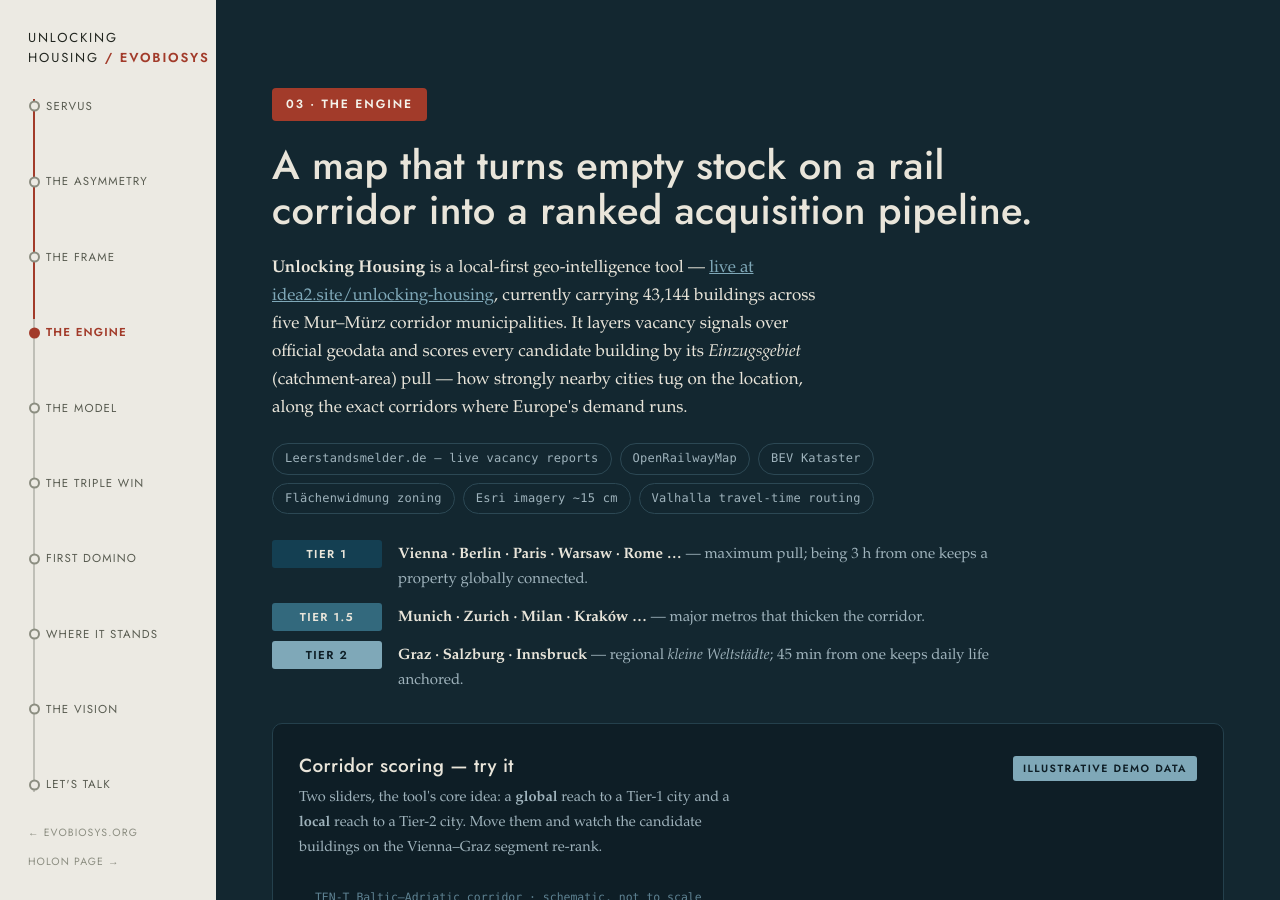
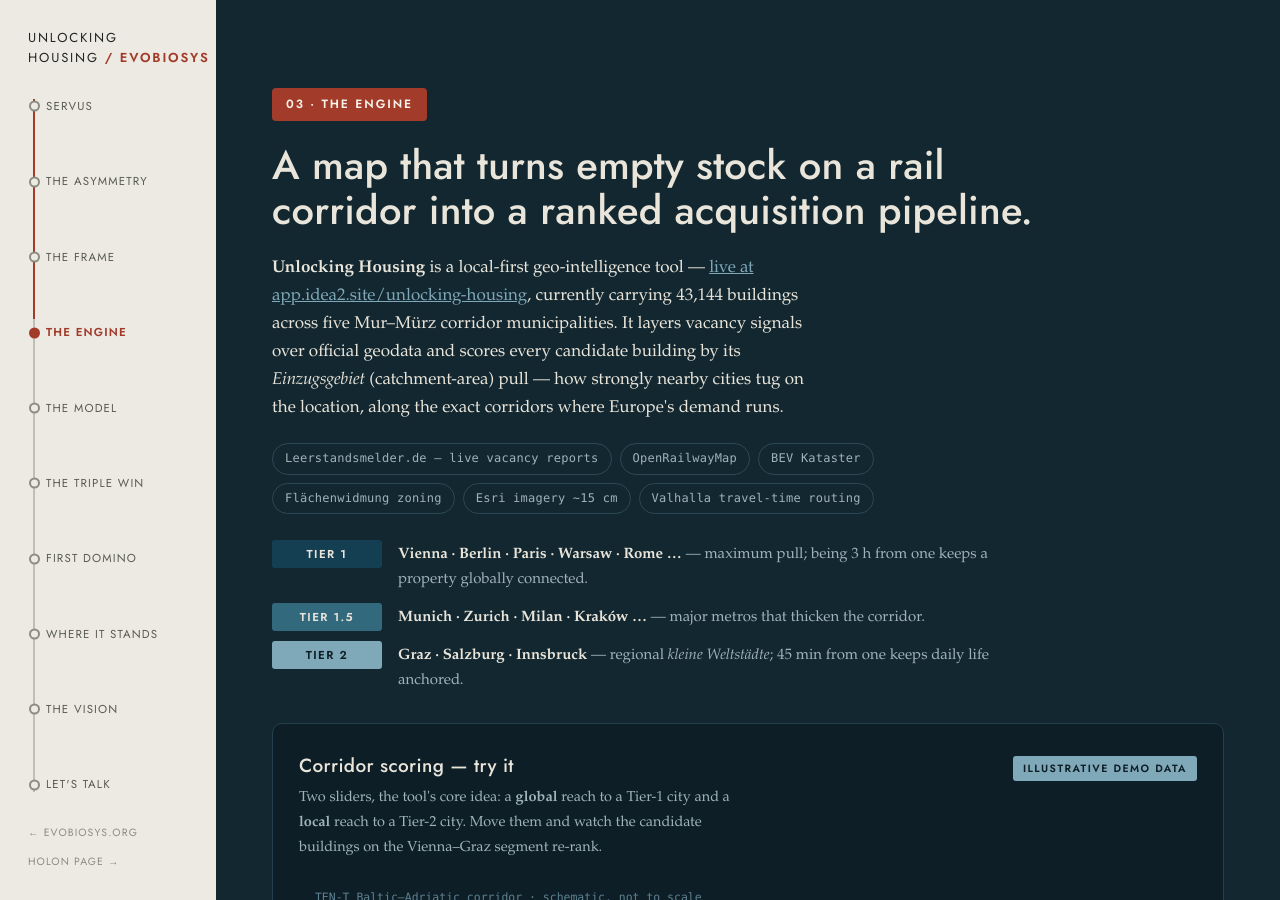
Before and after one commit to Evobiosys/evobiosys.org, a Jekyll site: the page built from pitch/unlocking-housing.html, in a window 1280 px wide and 900 px high, scrolled down 3016 px. Built offline with Jekyll 4.4.1, drawn with Linux system fonts in a browser that asks for light colours; some of the changed text lies outside the part shown.

Commit message:
pitch/unlocking-housing: point live-map links at app.idea2.site (bare URL now serves the landing page)
Co-Authored-By: Claude Fable 5 <noreply@anthropic.com>

```diff
--- a/pitch/unlocking-housing.html
+++ b/pitch/unlocking-housing.html
@@ -444,7 +444,7 @@ permalink: /pitch/unlocking-housing/
     <p class="sub">Europe pays more for housing than for anything else — while an enormous stock of buildings stands empty. We locate that idle substance and reweave it into <em>sovereign homes</em>.</p>
     <p class="tag">Unlocking Housing — the first move of the EvoBioSys thesis · Austria first</p>
     <div class="cta-row">
-      <a class="btn solid" href="https://idea2.site/unlocking-housing/">Open the live map ↗</a>
+      <a class="btn solid" href="https://app.idea2.site/unlocking-housing/">Open the live map ↗</a>
       <a class="btn ghost" href="#engine">See the engine</a>
       <a class="btn ghost" href="#talk">Let's talk</a>
     </div>
@@ -510,7 +510,7 @@ permalink: /pitch/unlocking-housing/
     <span class="station">03 · The engine</span>
     <h2>A map that turns empty stock on a rail corridor into a ranked acquisition pipeline.</h2>
     <div class="inner" style="margin:0">
-      <p><b>Unlocking Housing</b> is a local-first geo-intelligence tool — <a href="https://idea2.site/unlocking-housing/" style="color:var(--t2)">live at idea2.site/unlocking-housing</a>, currently carrying 43,144 buildings across five Mur–Mürz corridor municipalities. It layers vacancy signals over official geodata and scores every candidate building by its <span class="de">Einzugsgebiet</span> (catchment-area) pull — how strongly nearby cities tug on the location, along the exact corridors where Europe's demand runs.</p>
+      <p><b>Unlocking Housing</b> is a local-first geo-intelligence tool — <a href="https://app.idea2.site/unlocking-housing/" style="color:var(--t2)">live at app.idea2.site/unlocking-housing</a>, currently carrying 43,144 buildings across five Mur–Mürz corridor municipalities. It layers vacancy signals over official geodata and scores every candidate building by its <span class="de">Einzugsgebiet</span> (catchment-area) pull — how strongly nearby cities tug on the location, along the exact corridors where Europe's demand runs.</p>
       <div class="layers" aria-label="Data layers">
         <span class="chip">Leerstandsmelder.de — live vacancy reports</span>
         <span class="chip">OpenRailwayMap</span>
@@ -562,7 +562,7 @@ permalink: /pitch/unlocking-housing/
       </div>
 
       <ul class="plist" id="plist"></ul>
-      <p class="demo-foot">Times and buildings shown for illustration. The real tool — <a href="https://idea2.site/unlocking-housing/" style="color:var(--t2)">open it live</a> — computes travel-time isochrones from routing data and scores live vacancy signals — acquisition below replacement cost, with catchment-backed occupancy security. Vacancy data stays sensitive; licences and privacy respected.</p>
+      <p class="demo-foot">Times and buildings shown for illustration. The real tool — <a href="https://app.idea2.site/unlocking-housing/" style="color:var(--t2)">open it live</a> — computes travel-time isochrones from routing data and scores live vacancy signals — acquisition below replacement cost, with catchment-backed occupancy security. Vacancy data stays sensitive; licences and privacy respected.</p>
     </div>
   </div>
 </section>
@@ -668,7 +668,7 @@ permalink: /pitch/unlocking-housing/
         <h3>Already real</h3>
         <ul>
           <li><b>The thesis holarchy</b> — problem, model, capital architecture, returns, risks and cross-pole expression, written and internally audited, with a separate evidence layer.</li>
-          <li><b>The map tool</b> — <a href="https://idea2.site/unlocking-housing/" style="color:var(--oxide)">live at idea2.site/unlocking-housing</a>: 43,144 corridor buildings (Leoben, Bruck, Kapfenberg, Vordernberg, Eisenerz), vacancy scoring, municipality filters, CSV export, Google Maps import — on a local-first stack (MapLibre, vector tiles, official Austrian geodata).</li>
+          <li><b>The map tool</b> — <a href="https://app.idea2.site/unlocking-housing/" style="color:var(--oxide)">live at app.idea2.site/unlocking-housing</a>: 43,144 corridor buildings (Leoben, Bruck, Kapfenberg, Vordernberg, Eisenerz), vacancy scoring, municipality filters, CSV export, Google Maps import — on a local-first stack (MapLibre, vector tiles, official Austrian geodata).</li>
           <li><b>The pilot ground</b> — Eisenerz and the Vienna–Graz / Mur-Mürz corridor, on the EU's Baltic–Adriatic spine.</li>
         </ul>
       </div>
```
